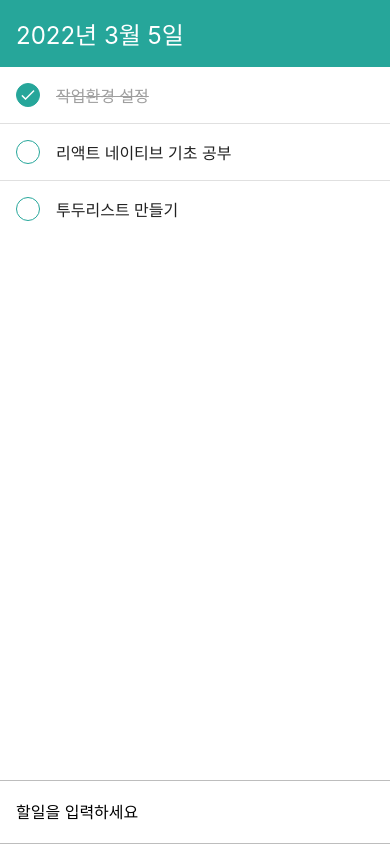
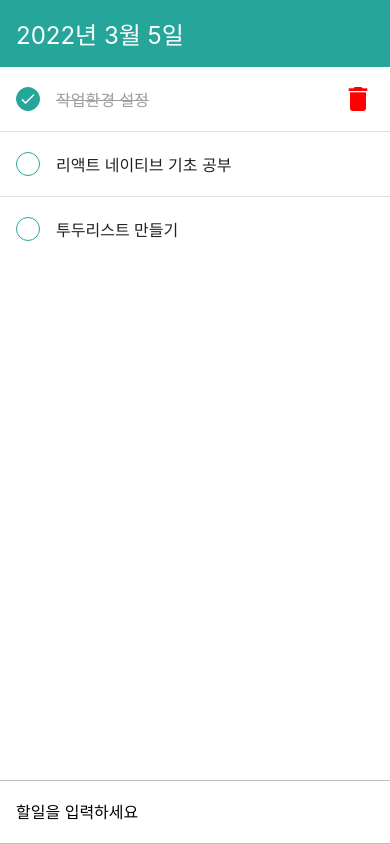
Before and after one commit to zitoyeo/TodoApp, a React Native app: screen / in a window 390 px wide. Built offline with nearby package versions, Linux system fonts and the light colour scheme.

Commit message:
update Alert & remove function

```diff
--- a/App.js
+++ b/App.js
@@ -37,6 +37,11 @@ function App() {
     setTodos(nextTodos);
   };
 
+  const onRemove = (id) => {
+    const nextTodos = todos.filter((todo) => todo.id !== id);
+    setTodos(nextTodos);
+  };
+
   return (
     <SafeAreaProvider>
       <SafeAreaView edges={["bottom"]} style={styles.block}>
@@ -48,7 +53,7 @@ function App() {
           {todos.length === 0 ? (
             <Empty />
           ) : (
-            <TodoList todos={todos} onToggle={onToggle} />
+            <TodoList todos={todos} onToggle={onToggle} onRemove={onRemove} />
           )}
           <AddTodo onInsert={onInsert} />
         </KeyboardAvoidingView>
--- a/components/TodoItem.js
+++ b/components/TodoItem.js
@@ -1,7 +1,36 @@
 import React from "react";
-import { View, Text, StyleSheet, Image, TouchableOpacity } from "react-native";
+import {
+  View,
+  Text,
+  StyleSheet,
+  Image,
+  TouchableOpacity,
+  Alert,
+} from "react-native";
+import Icon from "react-native-vector-icons/MaterialIcons";
 
-function TodoItem({ id, text, done, onToggle }) {
+function TodoItem({ id, text, done, onToggle, onRemove }) {
+  const remove = () => {
+    Alert.alert(
+      "삭제",
+      "정말로 삭제 하시겠습니까?",
+      [
+        { text: "취소", onPress: () => {}, style: "cancel" },
+        {
+          text: "삭제",
+          onPress: () => {
+            onRemove(id);
+          },
+          style: "destructive",
+        },
+      ],
+      {
+        cancleable: true,
+        onDissmiss: () => {},
+      }
+    );
+  };
+
   return (
     <View style={styles.item}>
       <TouchableOpacity onPress={() => onToggle(id)}>
@@ -14,6 +43,13 @@ function TodoItem({ id, text, done, onToggle }) {
         </View>
       </TouchableOpacity>
       <Text style={[styles.text, done && styles.lineThrough]}>{text}</Text>
+      {done ? (
+        <TouchableOpacity onPress={remove}>
+          <Icon name="delete" size={32} color="red" />
+        </TouchableOpacity>
+      ) : (
+        <View style={styles.removePlaceholder} />
+      )}
     </View>
   );
 }
@@ -48,6 +84,10 @@ const styles = StyleSheet.create({
     color: "#9e9e9e",
     textDecorationLine: "line-through",
   },
+  removePlaceholder: {
+    width: 32,
+    height: 32,
+  },
 });
 
 export default TodoItem;
--- a/components/TodoList.js
+++ b/components/TodoList.js
@@ -2,7 +2,7 @@ import React from "react";
 import { FlatList, View, Text, StyleSheet } from "react-native";
 import TodoItem from "./TodoItem";
 
-function TodoList({ todos, onToggle }) {
+function TodoList({ todos, onToggle, onRemove }) {
   return (
     <FlatList
       ItemSeparatorComponent={() => <View style={styles.separator} />}
@@ -14,6 +14,7 @@ function TodoList({ todos, onToggle }) {
           text={item.text}
           done={item.done}
           onToggle={onToggle}
+          onRemove={onRemove}
         />
       )}
       keyExtractor={(item) => item.id.toString()}
--- a/package.json
+++ b/package.json
@@ -14,6 +14,7 @@
     "react-dom": "17.0.1",
     "react-native": "0.64.3",
     "react-native-safe-area-context": "^4.1.2",
+    "react-native-vector-icons": "^9.1.0",
     "react-native-web": "0.17.1"
   },
   "devDependencies": {
```
Also changed, not shown: 1 other file (tests, documents, lock files or other folders).
